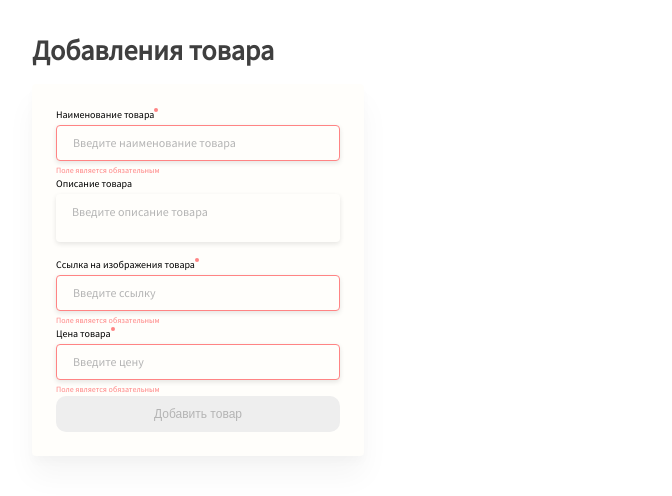
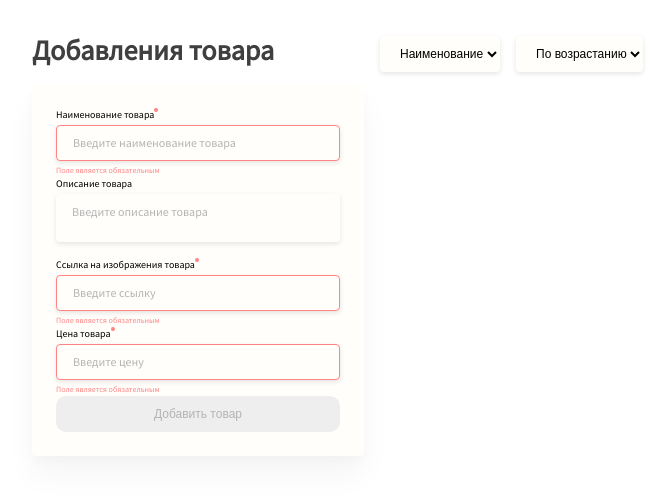
Before and after one commit to iTumbochka3/test-idaproject, a Nuxt app: page / in a window 1280 px wide. Shown: the top 496 px of the page, without its empty margins (0-672 px from the left). Built offline with nearby package versions, Linux system fonts and the light colour scheme.

Commit message:
add sort

```diff
--- a/components/ProductList.vue
+++ b/components/ProductList.vue
@@ -10,8 +10,35 @@ export default {
     name: "ProductList",
     components: { ProductItem },
     computed: {
+        orderBy() {
+            return this.$store.getters.getOrderBy;
+        },
+        orderAsc() {
+            return this.$store.getters.getOrderAsc;
+        },
         products() {
-            return this.$store.getters.getProducts;
+            return [...this.$store.getters.getProducts].sort(this.productsSort);
+        },
+    },
+    methods: {
+        productsSort(a, b) {
+            if (this.orderAsc) {
+                if (a[this.orderBy] < b[this.orderBy]) {
+                    return -1;
+                }
+                if (a[this.orderBy] > b[this.orderBy]) {
+                    return 1;
+                }
+                return 0;
+            } else {
+                if (a[this.orderBy] > b[this.orderBy]) {
+                    return -1;
+                }
+                if (a[this.orderBy] < b[this.orderBy]) {
+                    return 1;
+                }
+                return 0;
+            }
         },
     },
 }
--- /dev/null
+++ b/components/SorterToolbar.vue
@@ -0,0 +1,58 @@
+<template>
+    <div class="sorter-toolbar">
+        <select v-model="orderBy" class="sorter-toolbar__select">
+            <option v-for="order in orderOptions" :key="order.value" :value="order.value"> {{ order.name }}</option>
+        </select>
+
+        <select v-model="asc" class="sorter-toolbar__select">
+            <option :value="true" selected>По возрастанию</option>
+            <option :value="false">По убыванию</option>
+        </select>
+    </div>
+</template>
+
+<script>
+export default {
+    name: 'SorterToolbar',
+    data() {
+        return {
+            orderBy: 'name',
+            orderOptions: [
+                { name: 'Наименование', value: 'name' },
+                { name: 'Цена', value: 'price' },
+            ],
+            asc: true,
+        }
+    },
+    watch: {
+        orderBy(value) {
+            this.$store.dispatch('setOrderBy', value);
+        },
+        asc(value) {
+            this.$store.dispatch('setOrderAsc', value);
+        }
+    },
+}
+</script>
+
+<style scoped lang="scss">
+.sorter-toolbar {
+    display: flex;
+    flex-direction: row;
+    justify-content: space-between;
+    margin-bottom: 16px;
+
+    &__select {
+        flex-grow: 1;
+        background: #FFFEFB;
+        border: unset;
+        box-shadow: 0px 2px 5px rgba(0, 0, 0, 0.1);
+        border-radius: 4px;
+        margin-top: 4px;
+        margin-right: 16px;
+        padding-left: 16px;
+        height: 36px;
+        font-size: 12px;
+    }
+}
+</style>
--- a/pages/index.vue
+++ b/pages/index.vue
@@ -1,17 +1,22 @@
 <template>
   <div class="main-container">
     <ProductAdd />
-    <ProductList />
+    <div>
+      <SorterToolbar />
+      <ProductList />
+    </div>
+
   </div>
 </template>
 
 <script>
 import ProductAdd from '../components/ProductAdd.vue';
 import ProductList from '../components/ProductList.vue';
+import SorterToolbar from '../components/SorterToolbar.vue';
 
 export default {
   name: "IndexPage",
-  components: { ProductAdd, ProductList },
+  components: { ProductAdd, ProductList, SorterToolbar },
   mounted() {
     this.$store.dispatch('getDataFromLocalStorage');
   },
--- a/store/index.js
+++ b/store/index.js
@@ -1,10 +1,18 @@
 export const state = () => ({
     products: [],
+    orderBy: 'name',
+    orderAsc: true,
 })
 
 export const getters = {
     getProducts(state) {
         return state.products;
+    },
+    getOrderBy(state) {
+        return state.orderBy;
+    },
+    getOrderAsc(state) {
+        return state.orderAsc;
     },
 }
 
@@ -14,6 +22,12 @@ export const mutations = {
     },
     SET(state, products) {
         state.products = products;
+    },
+    SET_ORDER_BY(state, value) {
+        state.orderBy = value;
+    },
+    SET_ORDER_ASC(state, value) {
+        state.orderAsc = value;
     },
 }
 
@@ -38,4 +52,12 @@ export const actions = {
             commit('SET', JSON.parse(localStorage.getItem('products') || '[]'));
         }
     },
+
+    setOrderBy({ commit }, value) {
+        commit('SET_ORDER_BY', value);
+    },
+
+    setOrderAsc({ commit }, value) {
+        commit('SET_ORDER_ASC', value);
+    },
 }
```
